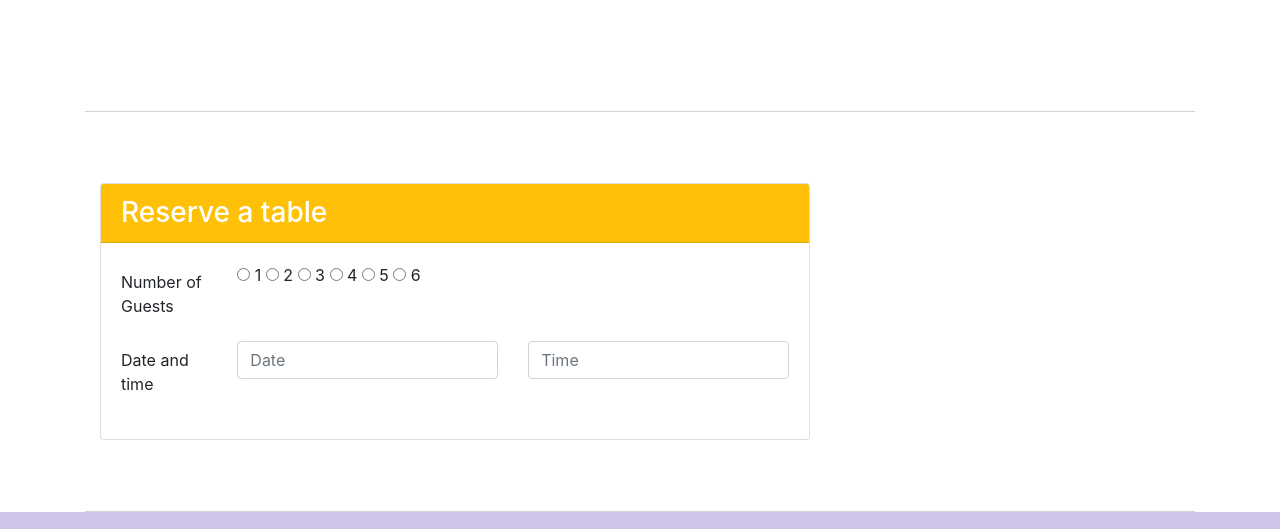
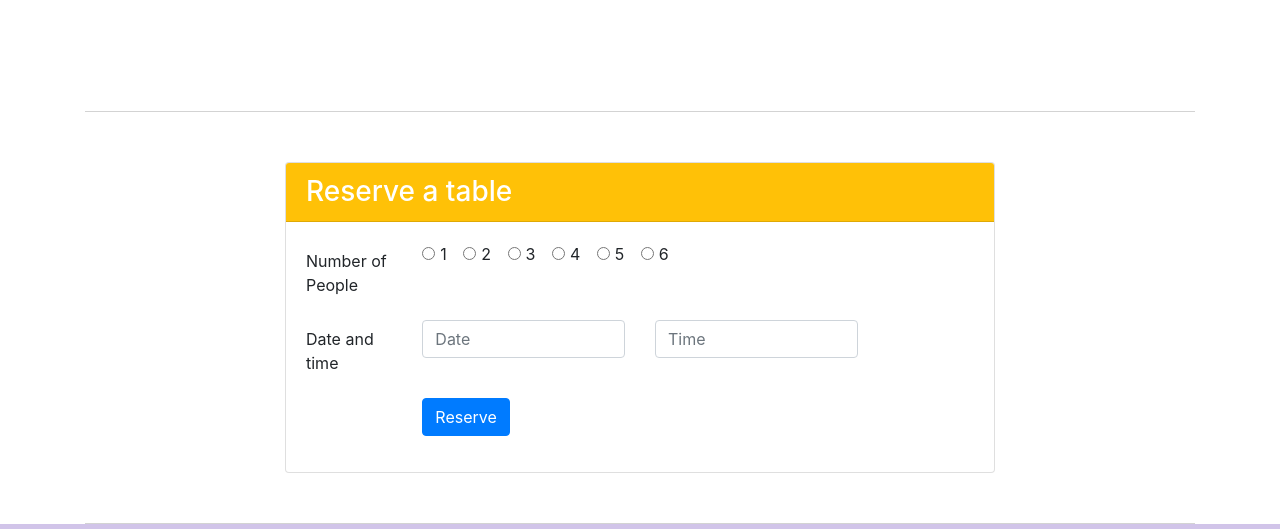
Before and after one commit to VygantasMiskinis/bootstrap, a website: page index.html in a window 1280 px wide. Shown: the part 1422-1951 px from the top of the page. Drawn offline with nearby package versions, Linux system fonts and the light colour scheme.

Commit message:
assignment 2 task 2

```diff
--- a/index.html
+++ b/index.html
@@ -71,8 +71,15 @@
                 <h3>This Month's Promotions</h3>
             </div>
             <div class="col col-sm col-md">
-                <h2>Weekend Grand Buffet</h2>
-                <p>Featuring mouthwatering combinations with a choice of five different salads, six enticing appetizers, six main entrees and five choicest desserts. Free flowing bubbly and soft drinks. All for just $19.99 per person </p>
+              <div class="media">
+
+                   <div class="media-body">
+                        <h2 class="mt-0"> Weekend Grand Buffet   <span class="badge badge-danger">NEW</span></h2>
+                        <p>Featuring mouthwatering combinations with a choice of five different salads, six enticing appetizers, six main entrees and five choicest desserts. Free flowing bubbly and soft drinks. All for just $19.99 per person </p>
+                   </div>
+                   <img class="d-flex mr-3 img-thumbnail align-self-center"
+                   src="img/buffet.png" alt="buffet">
+              </div>
             </div>
         </div>
 
@@ -94,40 +101,67 @@
             </div>
         </div>
        <!--  content row for the form  -->
-       <div class="row row-content">
-           <div class="col-12 col-sm-8 align-self-center">
+       <div class="row row-content d-flex justify-content-center">
+           <div class="col-12 col-sm-8     ">
                 <div class="card">
                     <h3 class="card-header bg-warning text-white">Reserve a table</h3>
                     <div class="card-body">
                            <form>
                                 <div class="form-group row">
-                                    <label for="GuestsNum" class="col-md-2 col-form-label">Number of Guests</label>
+
+                                    <legend class="col-form-label col-md-2">Number of People</legend>
                                     <div class="col-md-10">
-                                        <input type="radio"  id="GuestsNum1" name="GuestsNum1">
-                                        <label for="GuestsNum1">1</label>
-                                        <input type="radio"  id="GuestsNum1" name="GuestsNum1">
-                                        <label for="GuestsNum1">2</label>
-                                        <input type="radio"  id="GuestsNum1" name="GuestsNum1">
-                                        <label for="GuestsNum1">3</label>
-                                        <input type="radio"  id="GuestsNum1" name="GuestsNum1">
-                                        <label for="GuestsNum1">4</label>
-                                        <input type="radio"  id="GuestsNum1" name="GuestsNum1">
-                                        <label for="GuestsNum1">5</label>
-                                        <input type="radio"  id="GuestsNum1" name="GuestsNum1">
-                                        <label for="GuestsNum1">6</label>
 
-                                </div>
+                                         <div class="form-check form-check-inline">
+                                             <input class="form-check-input" type="radio" name="radioOptions" id="1person" value="1">
+                                             <label class="form-check-label" for="1person">1</label>
+                                         </div>
+
+                                         <div class="form-check form-check-inline">
+                                             <input class="form-check-input" type="radio" name="radioOptions" id="2people" value="2">
+                                             <label class="form-check-label" for="2people">2</label>
+                                         </div>
+
+                                         <div class="form-check form-check-inline">
+                                             <input class="form-check-input" type="radio" name="radioOptions" id="3people" value="3">
+                                             <label class="form-check-label" for="3people">3</label>
+                                         </div>
+
+                                         <div class="form-check form-check-inline">
+                                             <input class="form-check-input" type="radio" name="radioOptions" id="4people" value="4">
+                                             <label class="form-check-label" for="4people">4</label>
+                                         </div>
+
+                                         <div class="form-check form-check-inline">
+                                             <input class="form-check-input" type="radio" name="radioOptions" id="5people" value="5">
+                                             <label class="form-check-label" for="5people">5</label>
+                                         </div>
+
+                                         <div class="form-check form-check-inline">
+                                             <input class="form-check-input" type="radio" name="radioOptions" id="6people" value="6">
+                                             <label class="form-check-label" for="6people">6</label>
+                                         </div>
+
+                                     </div>
                                 </div>
                                  <div class="form-group row">
                                     <label for="Date" class="col-md-2 col-form-label">Date and time</label>
-                                    <div class="col-md-5">
+                                    <div class="col-md-4">
                                         <input type="text" class="form-control" id="Date" name="Date"
                                         placeholder="Date">
                                     </div>
-                                        <div class="col-md-5">
-                                        <input type="Text" class="form-control" id="Time" name="Timee"
+                                        <div class="col-md-4">
+                                        <input type="text" class="form-control" id="Time" name="Timee"
                                         placeholder="Time">
                                     </div>
+                                 </div>
+
+                                 <div class="form-group row">
+                                        <div class="offset-md-2 col-md-10">
+                                            <button type="submit" class=" btn btn-primary">
+                                                Reserve
+                                            </button>
+                                        </div>
                                  </div>
 
                            </form>
```
Also changed, not shown: contactus.html (+1 -1 lines), 1 other file.
